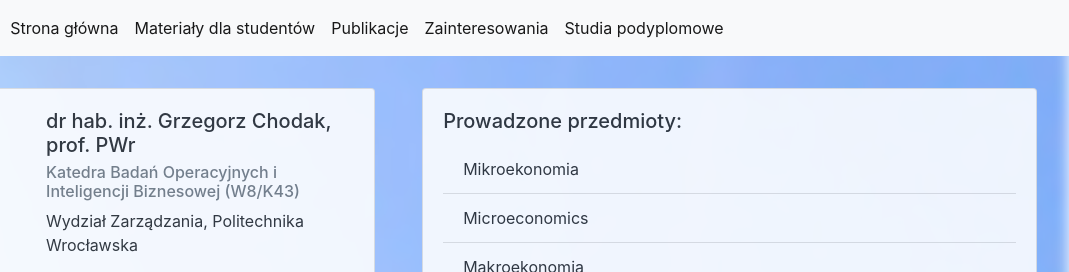
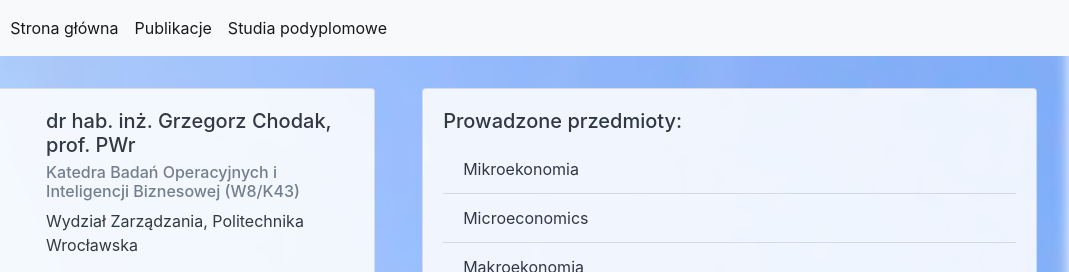
Before and after one commit to michalskibinski109/site, a plain HTML site: page index.html in a window 1280 px wide. Shown: the top 272 px of the page, 211-1280 px from the left. Drawn offline with nearby package versions, Linux system fonts and the light colour scheme.

```diff
--- a/index.html
+++ b/index.html
@@ -78,13 +78,7 @@
               >
             </li>
             <li class="nav-item">
-              <a class="nav-link active" href="#">Materiały dla studentów</a>
-            </li>
-            <li class="nav-item">
               <a class="nav-link active" href="publications.html">Publikacje</a>
-            </li>
-            <li class="nav-item">
-              <a class="nav-link active" href="#">Zainteresowania</a>
             </li>
             <li class="nav-item">
               <a class="nav-link active" href="podyplomowe.html"
@@ -101,7 +95,7 @@
       <div class="row-4 col">
         <div class="card m-3">
           <div class="row g-0">
-            <div class="col-md-4">
+            <div class="col">
               <img
                 src="https://www.ii.pwr.edu.pl/~grzegorz.chodak/photo_Grzegorz_Chodak.jpg"
                 class="img-fluid rounded-start p-1"
```
